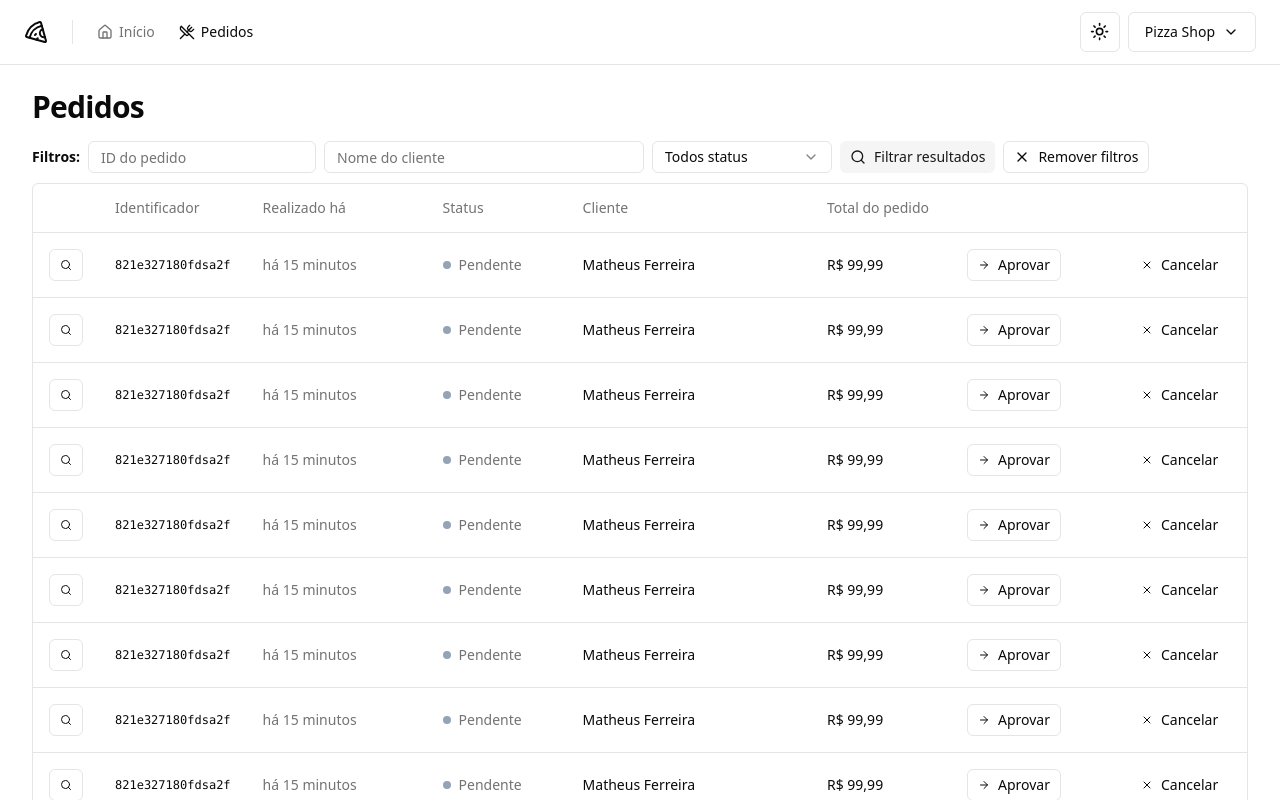
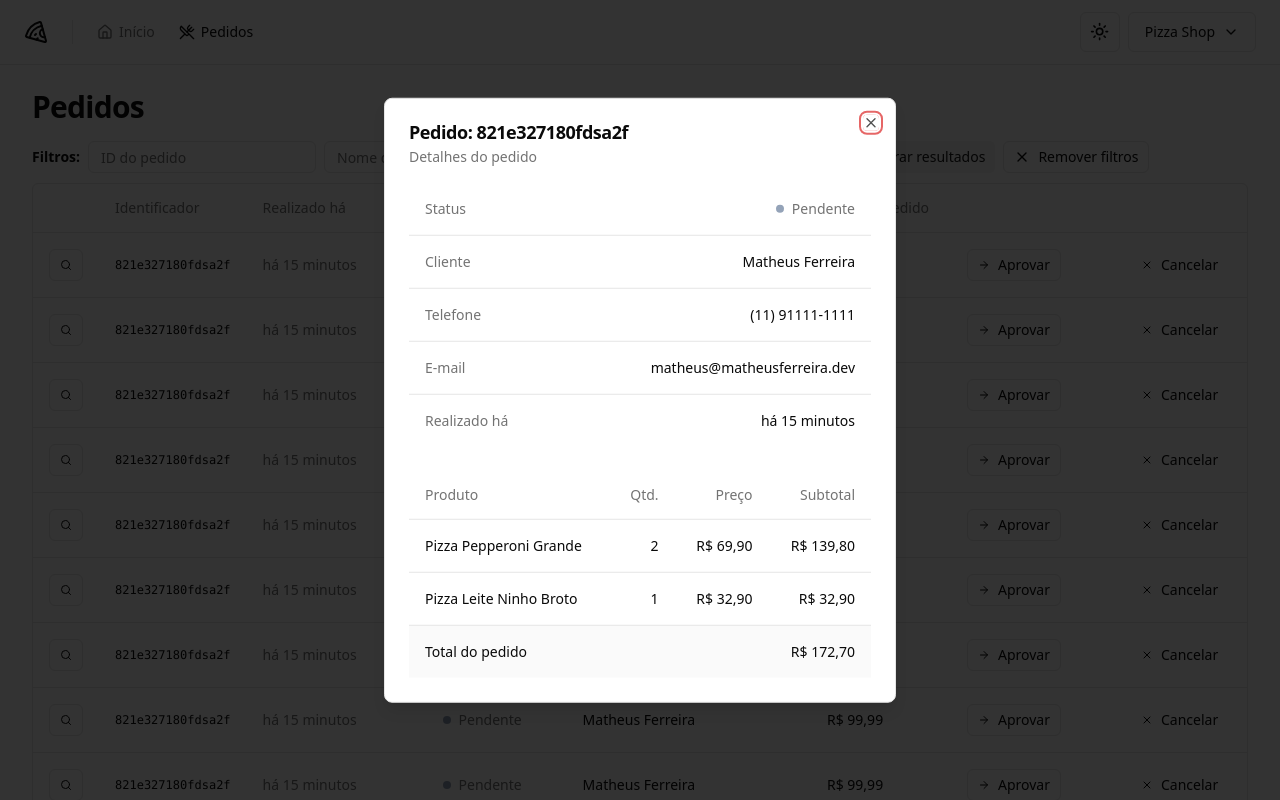
Before and after one commit to ledoctah/mba-pizza-shop, a React (Vite) app: page /orders in a window 1280 px wide. Both pictures are taken after a click on the button 66 px from the left and 264 px from the top of the page. Shown: the top 800 px of the page. Built offline with nearby package versions, Linux system fonts and the light colour scheme.

Commit message:
feat: add order details modal

```diff
--- a/package.json
+++ b/package.json
@@ -11,6 +11,7 @@
   },
   "dependencies": {
     "@hookform/resolvers": "^3.9.0",
+    "@radix-ui/react-dialog": "^1.1.1",
     "@radix-ui/react-dropdown-menu": "^2.1.1",
     "@radix-ui/react-label": "^2.1.0",
     "@radix-ui/react-select": "^2.1.1",
--- /dev/null
+++ b/src/components/ui/dialog.tsx
@@ -0,0 +1,120 @@
+import * as DialogPrimitive from '@radix-ui/react-dialog';
+import { X } from 'lucide-react';
+import * as React from 'react';
+
+import { cn } from '@/lib/utils';
+
+const Dialog = DialogPrimitive.Root;
+
+const DialogTrigger = DialogPrimitive.Trigger;
+
+const DialogPortal = DialogPrimitive.Portal;
+
+const DialogClose = DialogPrimitive.Close;
+
+const DialogOverlay = React.forwardRef<
+  React.ElementRef<typeof DialogPrimitive.Overlay>,
+  React.ComponentPropsWithoutRef<typeof DialogPrimitive.Overlay>
+>(({ className, ...props }, ref) => (
+  <DialogPrimitive.Overlay
+    ref={ref}
+    className={cn(
+      'fixed inset-0 z-50 bg-black/80  data-[state=open]:animate-in data-[state=closed]:animate-out data-[state=closed]:fade-out-0 data-[state=open]:fade-in-0',
+      className,
+    )}
+    {...props}
+  />
+));
+DialogOverlay.displayName = DialogPrimitive.Overlay.displayName;
+
+const DialogContent = React.forwardRef<
+  React.ElementRef<typeof DialogPrimitive.Content>,
+  React.ComponentPropsWithoutRef<typeof DialogPrimitive.Content>
+>(({ className, children, ...props }, ref) => (
+  <DialogPortal>
+    <DialogOverlay />
+    <DialogPrimitive.Content
+      ref={ref}
+      className={cn(
+        'fixed left-[50%] top-[50%] z-50 grid w-full max-w-lg translate-x-[-50%] translate-y-[-50%] gap-4 border bg-background p-6 shadow-lg duration-200 data-[state=open]:animate-in data-[state=closed]:animate-out data-[state=closed]:fade-out-0 data-[state=open]:fade-in-0 data-[state=closed]:zoom-out-95 data-[state=open]:zoom-in-95 data-[state=closed]:slide-out-to-left-1/2 data-[state=closed]:slide-out-to-top-[48%] data-[state=open]:slide-in-from-left-1/2 data-[state=open]:slide-in-from-top-[48%] sm:rounded-lg',
+        className,
+      )}
+      {...props}
+    >
+      {children}
+      <DialogPrimitive.Close className="absolute right-4 top-4 rounded-sm opacity-70 ring-offset-background transition-opacity hover:opacity-100 focus:outline-none focus:ring-2 focus:ring-ring focus:ring-offset-2 disabled:pointer-events-none data-[state=open]:bg-accent data-[state=open]:text-muted-foreground">
+        <X className="h-4 w-4" />
+        <span className="sr-only">Close</span>
+      </DialogPrimitive.Close>
+    </DialogPrimitive.Content>
+  </DialogPortal>
+));
+DialogContent.displayName = DialogPrimitive.Content.displayName;
+
+const DialogHeader = ({
+  className,
+  ...props
+}: React.HTMLAttributes<HTMLDivElement>) => (
+  <div
+    className={cn(
+      'flex flex-col space-y-1.5 text-center sm:text-left',
+      className,
+    )}
+    {...props}
+  />
+);
+DialogHeader.displayName = 'DialogHeader';
+
+const DialogFooter = ({
+  className,
+  ...props
+}: React.HTMLAttributes<HTMLDivElement>) => (
+  <div
+    className={cn(
+      'flex flex-col-reverse sm:flex-row sm:justify-end sm:space-x-2',
+      className,
+    )}
+    {...props}
+  />
+);
+DialogFooter.displayName = 'DialogFooter';
+
+const DialogTitle = React.forwardRef<
+  React.ElementRef<typeof DialogPrimitive.Title>,
+  React.ComponentPropsWithoutRef<typeof DialogPrimitive.Title>
+>(({ className, ...props }, ref) => (
+  <DialogPrimitive.Title
+    ref={ref}
+    className={cn(
+      'text-lg font-semibold leading-none tracking-tight',
+      className,
+    )}
+    {...props}
+  />
+));
+DialogTitle.displayName = DialogPrimitive.Title.displayName;
+
+const DialogDescription = React.forwardRef<
+  React.ElementRef<typeof DialogPrimitive.Description>,
+  React.ComponentPropsWithoutRef<typeof DialogPrimitive.Description>
+>(({ className, ...props }, ref) => (
+  <DialogPrimitive.Description
+    ref={ref}
+    className={cn('text-sm text-muted-foreground', className)}
+    {...props}
+  />
+));
+DialogDescription.displayName = DialogPrimitive.Description.displayName;
+
+export {
+  Dialog,
+  DialogPortal,
+  DialogOverlay,
+  DialogClose,
+  DialogTrigger,
+  DialogContent,
+  DialogHeader,
+  DialogFooter,
+  DialogTitle,
+  DialogDescription,
+};
--- /dev/null
+++ b/src/pages/app/orders/order-details.tsx
@@ -0,0 +1,107 @@
+import {
+  DialogContent,
+  DialogDescription,
+  DialogHeader,
+  DialogTitle,
+} from '@/components/ui/dialog';
+import {
+  Table,
+  TableBody,
+  TableCell,
+  TableFooter,
+  TableHead,
+  TableHeader,
+  TableRow,
+} from '@/components/ui/table';
+
+export default function OrderDetails() {
+  return (
+    <DialogContent>
+      <DialogHeader>
+        <DialogTitle>Pedido: 821e327180fdsa2f</DialogTitle>
+        <DialogDescription>Detalhes do pedido</DialogDescription>
+      </DialogHeader>
+
+      <div className="space-y-6">
+        <Table>
+          <TableBody>
+            <TableRow>
+              <TableCell className="text-muted-foreground">Status</TableCell>
+              <TableCell className="flex justify-end">
+                <div className="flex items-center gap-2">
+                  <span className="h-2 w-2 rounded-full bg-slate-400"></span>
+                  <span className="font-medium text-muted-foreground">
+                    Pendente
+                  </span>
+                </div>
+              </TableCell>
+            </TableRow>
+
+            <TableRow>
+              <TableCell className="text-muted-foreground">Cliente</TableCell>
+              <TableCell className="flex justify-end">
+                Matheus Ferreira
+              </TableCell>
+            </TableRow>
+
+            <TableRow>
+              <TableCell className="text-muted-foreground">Telefone</TableCell>
+              <TableCell className="flex justify-end">
+                (11) 91111-1111
+              </TableCell>
+            </TableRow>
+
+            <TableRow>
+              <TableCell className="text-muted-foreground">E-mail</TableCell>
+              <TableCell className="flex justify-end">
+                matheus@matheusferreira.dev
+              </TableCell>
+            </TableRow>
+
+            <TableRow>
+              <TableCell className="text-muted-foreground">
+                Realizado há
+              </TableCell>
+              <TableCell className="flex justify-end">há 15 minutos</TableCell>
+            </TableRow>
+          </TableBody>
+        </Table>
+
+        <Table>
+          <TableHeader>
+            <TableRow>
+              <TableHead>Produto</TableHead>
+              <TableHead className="text-right">Qtd.</TableHead>
+              <TableHead className="text-right">Preço</TableHead>
+              <TableHead className="text-right">Subtotal</TableHead>
+            </TableRow>
+          </TableHeader>
+
+          <TableBody>
+            <TableRow>
+              <TableCell>Pizza Pepperoni Grande</TableCell>
+              <TableCell className="text-right">2</TableCell>
+              <TableCell className="text-right">R$ 69,90</TableCell>
+              <TableCell className="text-right">R$ 139,80</TableCell>
+            </TableRow>
+
+            <TableRow>
+              <TableCell>Pizza Leite Ninho Broto</TableCell>
+              <TableCell className="text-right">1</TableCell>
+              <TableCell className="text-right">R$ 32,90</TableCell>
+              <TableCell className="text-right">R$ 32,90</TableCell>
+            </TableRow>
+          </TableBody>
+          <TableFooter>
+            <TableRow>
+              <TableCell colSpan={3}>Total do pedido</TableCell>
+              <TableCell className="text-right font-medium">
+                R$ 172,70
+              </TableCell>
+            </TableRow>
+          </TableFooter>
+        </Table>
+      </div>
+    </DialogContent>
+  );
+}
--- a/src/pages/app/orders/order-table-row.tsx
+++ b/src/pages/app/orders/order-table-row.tsx
@@ -1,15 +1,24 @@
 import { ArrowRight, Search, X } from 'lucide-react';
 
 import { Button } from '@/components/ui/button';
+import { Dialog, DialogTrigger } from '@/components/ui/dialog';
 import { TableCell, TableRow } from '@/components/ui/table';
+
+import OrderDetails from './order-details';
 
 export function OrderTableRow() {
   return (
     <TableRow>
       <TableCell>
-        <Button aria-label="Detalhes do pedido" variant="outline" size="xs">
-          <Search className="h-3 w-3" aria-label="Detalhes do pedido" />
-        </Button>
+        <Dialog>
+          <DialogTrigger asChild>
+            <Button aria-label="Detalhes do pedido" variant="outline" size="xs">
+              <Search className="h-3 w-3" aria-label="Detalhes do pedido" />
+            </Button>
+          </DialogTrigger>
+
+          <OrderDetails />
+        </Dialog>
       </TableCell>
       <TableCell className="font-mono text-xs font-medium">
         821e327180fdsa2f
```
Also changed, not shown: 1 other file (tests, documents, lock files or other folders).
